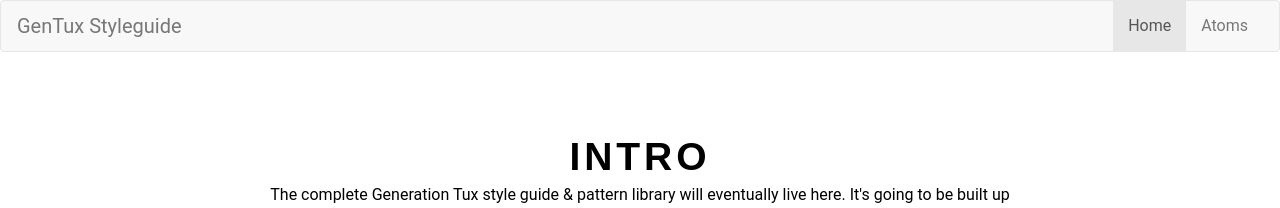
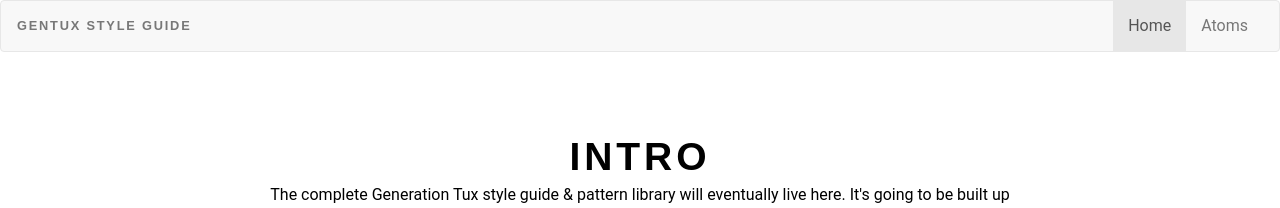
Before and after one commit to generationtux/styleguide, a Jekyll site: the page built from index.html, in a window 1280 px wide. Shown: the top 208 px of the page. Built offline with Jekyll 4.4.1, drawn with Linux system fonts in a browser that asks for light colours; comment, search, counter and statistics services are not loaded.

Commit message:
updates site title and brand style in header

```diff
--- a/_config.yml
+++ b/_config.yml
@@ -13,7 +13,7 @@
 # you will see them accessed via {{ site.title }}, {{ site.email }}, and so on.
 # You can create any custom variable you would like, and they will be accessible
 # in the templates via {{ site.myvariable }}.
-title: GenTux Styleguide
+title: GenTux Style Guide
 email: patrick.hill@generationtux.com
 description: > # this means to ignore newlines until "baseurl:"
   Brand Standards and Pattern Library for the Generation Tux website.
--- a/_includes/header.html
+++ b/_includes/header.html
@@ -8,7 +8,7 @@
         <span class="icon-bar"></span>
         <span class="icon-bar"></span>
       </button>
-      <a class="navbar-brand" href="/">{{ site.title }}</a>
+      <a class="h6 uppercase navbar-brand" href="/">{{ site.title }}</a>
     </div>
 
     <!-- Collect the nav links, forms, and other content for toggling -->
--- a/_scss/theme.scss
+++ b/_scss/theme.scss
@@ -50,3 +50,7 @@
 	  @include transform-origin(left top);
   }
 }
+
+.navbar-brand.h6.uppercase {
+	line-height: 1.32;
+}
--- a/css/theme.css
+++ b/css/theme.css
@@ -402,3 +402,6 @@
       -ms-transform-origin: left top;
       -o-transform-origin: left top;
       transform-origin: left top; } }
+
+.navbar-brand.h6.uppercase {
+  line-height: 1.32; }
```
